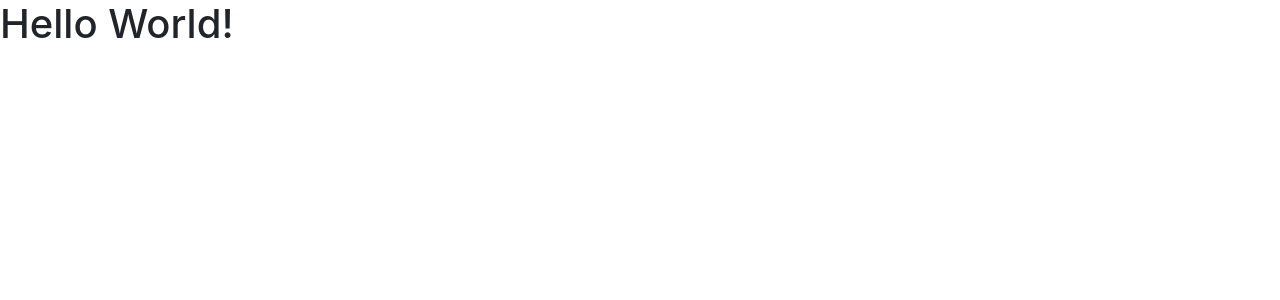
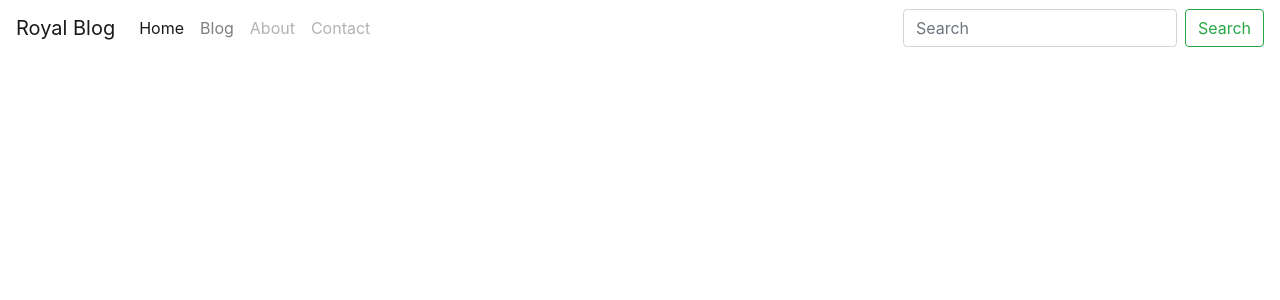
Before and after one commit to danteslab/royal-blog, a Django app: page /blog/ in a window 1280 px wide. Shown: the top 300 px of the page. Run offline with Django 3.2, Linux system fonts and the light colour scheme; some libraries are stand-ins or nearby versions.

Commit message:
Navbar added

```diff
--- a/templates/base.html
+++ b/templates/base.html
@@ -1,6 +1,5 @@
 {% load staticfiles %}
 {% load bootstrap4 %}
-
 <!DOCTYPE html>
 <html>
 	<head>
@@ -10,7 +9,34 @@
 		{% bootstrap_css %}
 	</head>
 	<body>
-		<h1>Hello World!</h1>
+		<header class="Header">
+			<nav class="navbar navbar-expand-md navbar-light">
+				<a class="navbar-brand" href="{% url 'blog:index' %}">Royal Blog</a>
+				<button class="navbar-toggler" type="button" data-toggle="collapse" data-target="#navbarSupportedContent" aria-controls="navbarSupportedContent" aria-expanded="false" aria-label="Toggle navigation">
+				<span class="navbar-toggler-icon"></span>
+				</button>
+				<div class="collapse navbar-collapse" id="navbarSupportedContent">
+					<ul class="navbar-nav mr-auto">
+						<li class="nav-item active">
+							<a class="nav-link" href="#">Home <span class="sr-only">(current)</span></a>
+						</li>
+						<li class="nav-item">
+							<a class="nav-link" href="#">Blog</a>
+						</li>
+						<li class="nav-item">
+							<a class="nav-link disabled" href="#">About</a>
+						</li>
+						<li class="nav-item">
+							<a class="nav-link disabled" href="#">Contact</a>
+						</li>
+					</ul>
+					<form class="form-inline my-2 my-lg-0">
+						<input class="form-control mr-sm-2" type="search" placeholder="Search" aria-label="Search">
+						<button class="btn btn-outline-success my-2 my-sm-0" type="submit">Search</button>
+					</form>
+				</div>
+			</nav>
+		</header>
 
 		<!-- Javascript static files. -->
 		{% bootstrap_javascript jquery='full' %}
```
